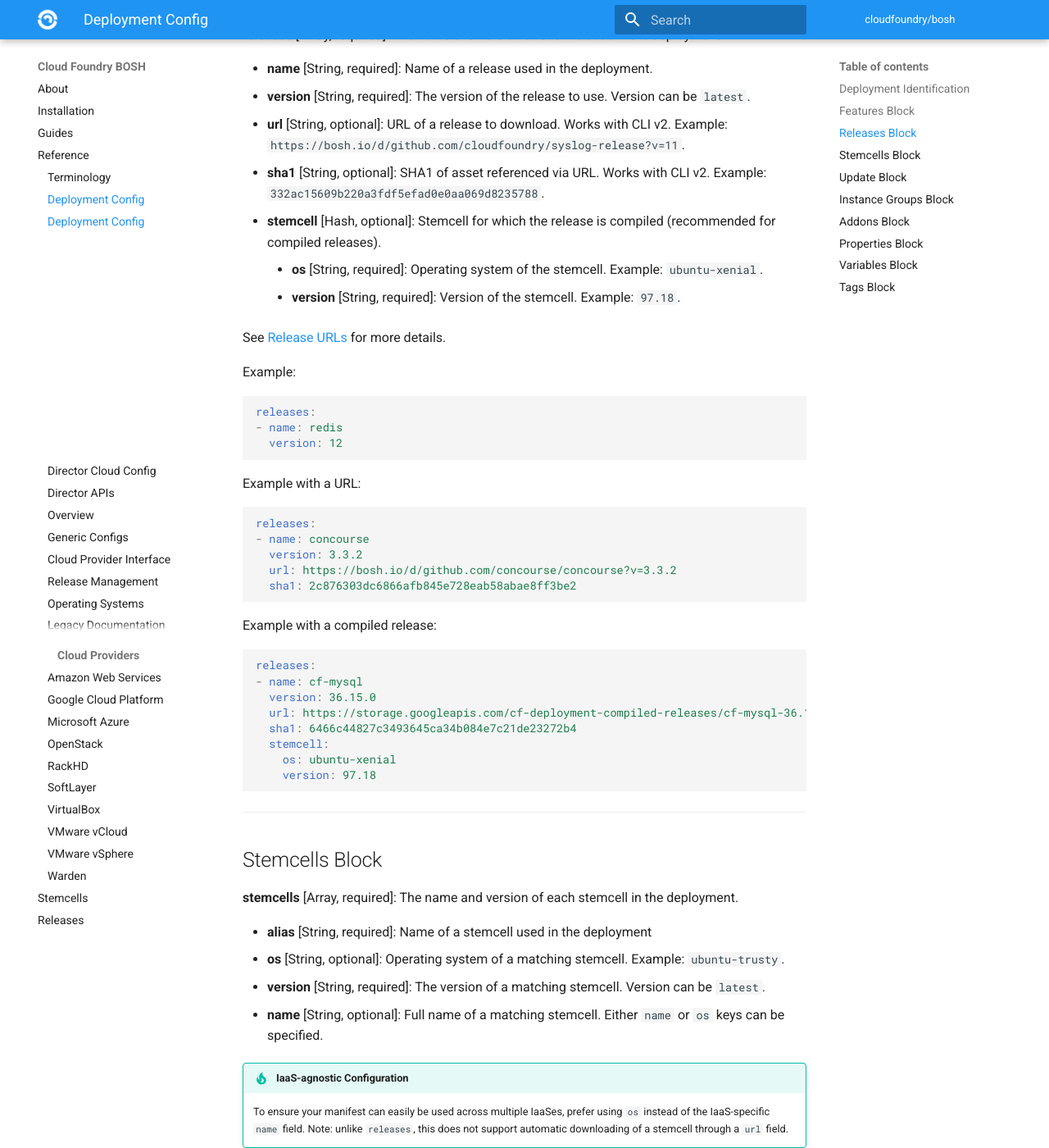
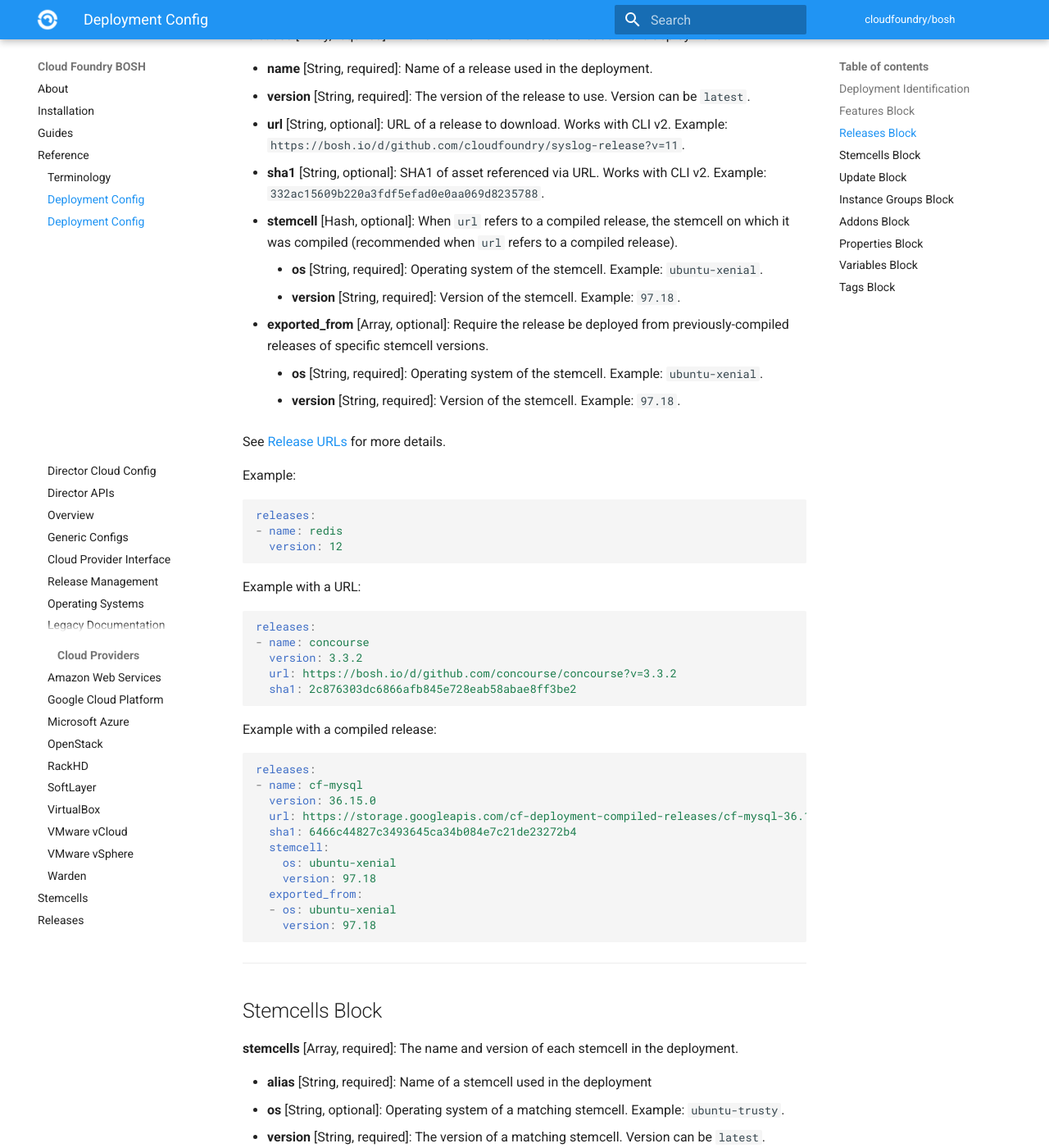
Before and after one commit to cloudfoundry/docs-bosh, an MkDocs documentation site: the page built from content/manifest-v2.md, in a window 1280 px wide and 1400 px high, scrolled down 1970 px. Shown: the whole window at 82% size. Built offline with MkDocs 1.6.1 and Material for MkDocs 9.7.7, drawn with Linux system fonts in a browser that asks for light colours; old or Windows-style settings are respelled for this version of MkDocs.

Commit message:
Add documentation for `exported_from`
- Add to releases block
- Add 'locking-compiled-releases' page

[#164221077](https://www.pivotaltracker.com/story/show/164221077)

Co-authored-by: Miguel Verissimo <mverissimo@pivotal.io>

````diff
--- a/content/manifest-v2.md
+++ b/content/manifest-v2.md
@@ -58,7 +58,10 @@ features:
 * **version** [String, required]: The version of the release to use. Version can be `latest`.
 * **url** [String, optional]: URL of a release to download. Works with CLI v2. Example: `https://bosh.io/d/github.com/cloudfoundry/syslog-release?v=11`.
 * **sha1** [String, optional]: SHA1 of asset referenced via URL. Works with CLI v2. Example: `332ac15609b220a3fdf5efad0e0aa069d8235788`.
-* **stemcell** [Hash, optional]: Stemcell for which the release is compiled (recommended for compiled releases).
+* **stemcell** [Hash, optional]: When `url` refers to a compiled release, the stemcell on which it was compiled (recommended when `url` refers to a compiled release).
+    * **os** [String, required]: Operating system of the stemcell. Example: `ubuntu-xenial`.
+    * **version** [String, required]: Version of the stemcell. Example: `97.18`.
+* **exported_from** [Array, optional]: Require the release be deployed from previously-compiled releases of specific stemcell versions.
     * **os** [String, required]: Operating system of the stemcell. Example: `ubuntu-xenial`.
     * **version** [String, required]: Version of the stemcell. Example: `97.18`.
 
@@ -92,6 +95,9 @@ releases:
   sha1: 6466c44827c3493645ca34b084e7c21de23272b4
   stemcell:
     os: ubuntu-xenial
+    version: 97.18
+  exported_from:
+  - os: ubuntu-xenial
     version: 97.18
 ```
 
--- a/mkdocs.yml
+++ b/mkdocs.yml
@@ -43,6 +43,7 @@ pages:
     - VM Update Strategy: changing-deployment-vm-strategy.md
     - VM Anti-Affinity: vm-anti-affinity.md
     - Credentials on tmpfs: creds-tmpfs.md
+    - Locking compiled releases: locking-compiled-releases.md
     - Troubleshooting:
       - Monitoring: monitoring.md
       - Process Monitoring with Monit: vm-monit.md
````
Also changed, not shown: content/locking-compiled-releases.md (added, +67 -0 lines).
